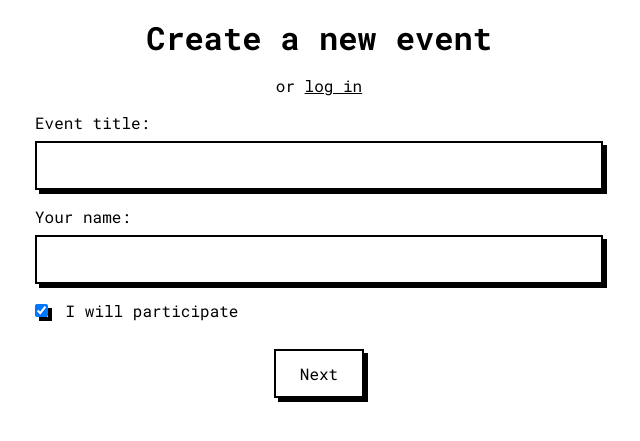
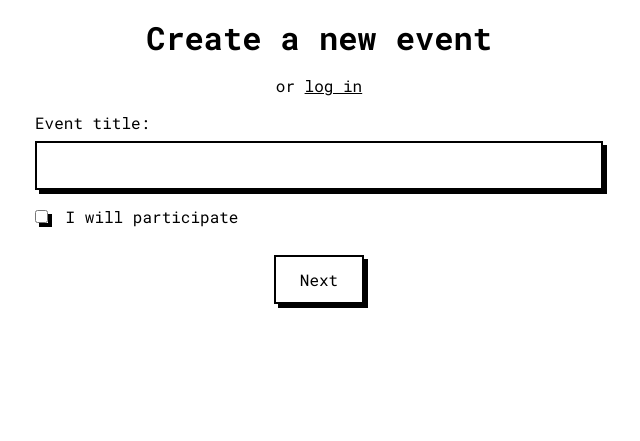
Before and after one commit to carpelli/concepterklaas, a Python web app: template app/templates/new-event/step1.html in a window 1280 px wide. Shown: the top 441 px of the page, without its empty margins (321-961 px from the left). Run offline with Jinja, Linux system fonts and the light colour scheme; the template is opened without the code that fills it, so the values that code supplies are empty.

Commit message:
only fill in host name if they are participating and enforce some max lengths

```diff
--- a/app/routes.py
+++ b/app/routes.py
@@ -97,11 +97,11 @@ def index() -> ResponseReturnValue:
 def new_event_step1() -> ResponseReturnValue:
     if request.method == "POST":
         host_name = request.form["host_name"]
-        if not slugify(host_name):
-            flash("Host name cannot be empty", "warning")
-            return redirect(url_for("new_event_step1"))
         event = Event(name=request.form["title"])
         if "participate" in request.form:
+            if not slugify(host_name):
+                flash("Host name cannot be empty", "warning")
+                return redirect(url_for("new_event_step1"))
             event.host_participant = Participant(name=host_name, event=event)
         db.session.add(event)
         db.session.commit()
--- a/app/static/style.css
+++ b/app/static/style.css
@@ -294,15 +294,18 @@ a:hover {
 
 /* Media Queries */
 
-ul {
-    list-style-type: square;
-    margin: 1em 0 1em 2em;
-    padding: 0;
+/* Specifics */
+
+.inline {
+    display: inline-block;
 }
 
-li {
-    font-family: inherit;
-    margin-bottom: 0.5em;
+.if-participate {
+    display: none;
+}
+
+#participate:checked ~ .if-participate {
+    display: block;
 }
 
 .concept {
--- a/app/templates/event.html
+++ b/app/templates/event.html
@@ -54,7 +54,7 @@
         <form method="post"
               action="{{ url_for('add_participant', event_id=event.id) }}">
             <div class="couple">
-                <input type="text" id="name" name="name" required>
+                <input type="text" id="name" name="name" maxlength="80" required>
                 <button type="submit">Add</button>
             </div>
             {% if event.host_participant is none %}
--- a/app/templates/new-event/step1.html
+++ b/app/templates/new-event/step1.html
@@ -7,13 +7,11 @@
     </p>
     <form method="post">
         <label for="title">Event title:</label>
-        <input type="text" name="title" required />
-        <label for="host_name">Your name:</label>
-        <input type="text" name="host_name" required />
-        <label>
-            <input type="checkbox" name="participate" value="y" checked />
-            I will participate
-        </label>
+        <input type="text" name="title" maxlength="50" required />
+        <input type="checkbox" name="participate" id="participate" value="y" />
+        <label for="participate" class="inline">I will participate</label>
+        <label for="host_name" class="if-participate">Your name:</label>
+        <input type="text" name="host_name" maxlength="80" class="if-participate" />
         <button type="submit" class="center mt-1">Next</button>
     </form>
 {% endblock %}
--- a/app/templates/new-event/step2.html
+++ b/app/templates/new-event/step2.html
@@ -34,7 +34,11 @@
     </table>
     <form method="post">
         <div class="couple">
-            <input type="text" name="name" placeholder="Participant's name" autofocus />
+            <input type="text"
+                   name="name"
+                   maxlength="80"
+                   placeholder="Participant's name"
+                   autofocus />
             <button type="submit" name="action" value="add_participant">Add</button>
         </div>
         <button type="submit" name="action" value="next" class="center mt-1">Next</button>
```
Also changed, not shown: README.md.
